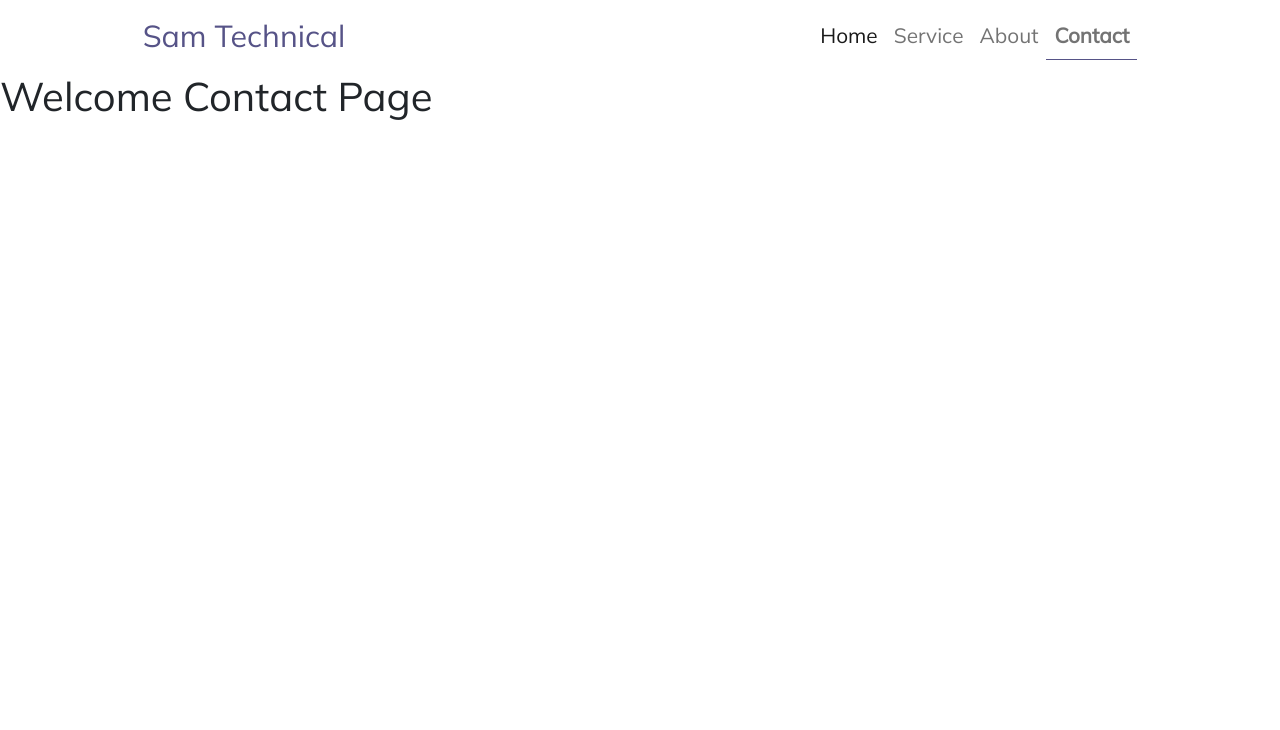
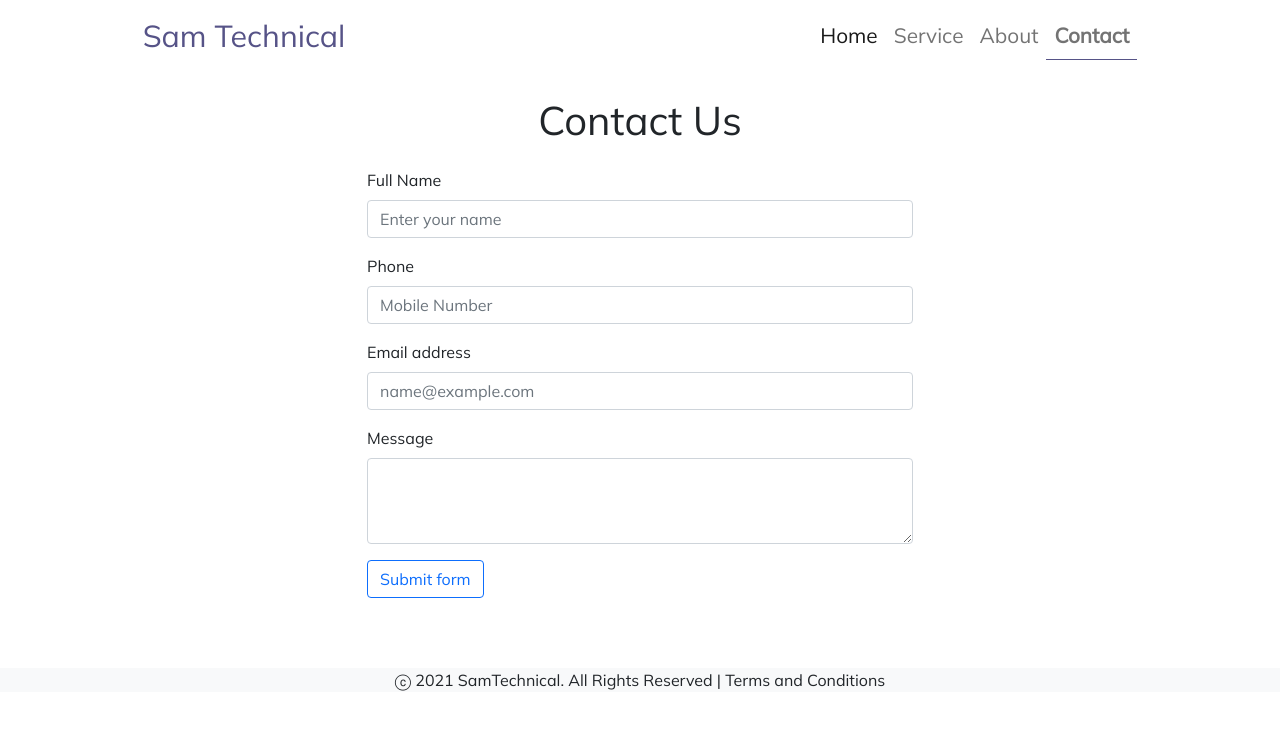
Before and after one commit to samstyle321/sam-technical, a React (Create React App) app: page /contact in a window 1280 px wide. Shown: the top 730 px of the page. Built offline with nearby package versions, Linux system fonts and the light colour scheme.

Commit message:
Contact page

```diff
--- a/public/index.html
+++ b/public/index.html
@@ -24,7 +24,7 @@
       work correctly both with client-side routing and a non-root public URL.
       Learn how to configure a non-root public URL by running `npm run build`.
     -->
-    <title>React App</title>
+    <title>Sam Technical</title>
   </head>
   <body>
     <noscript>You need to enable JavaScript to run this app.</noscript>
--- a/src/App.js
+++ b/src/App.js
@@ -7,6 +7,7 @@
 import Service from "./Service";
 import Contact from "./Contact";
 import Navbar from "./Navbar";
+import Footer from "./Footer";
 
 const App = () => {
   return (
@@ -19,6 +20,7 @@
         <Route path="/contact" component={Contact} />
         <Redirect to="/" />
       </Switch>
+      <Footer />
     </>
   );
 };
--- a/src/Contact.js
+++ b/src/Contact.js
@@ -1,7 +1,102 @@
-import React from "react";
+import React, { useState } from "react";
 const Contact = () => {
+  const [data, setData] = useState({
+    name: "",
+    phone: "",
+    email: "",
+    message: "",
+  });
+  const InputEvent = (event) => {
+    const { name, value } = event.target;
+
+    setData((preVal) => {
+      return {
+        ...preVal,
+        [name]: value,
+      };
+    });
+  };
+
+  const formSubmit = (e) => {
+    e.preventDefault();
+    alert(
+      `My name is ${data.name} and my phone number is ${data.phone} and email is ${data.email}, Here is what I want to say " ${data.message} "`
+    );
+  };
   return (
-    <h1>Welcome Contact Page</h1>
+    <>
+      <div className="my-4">
+        <h1 className="text-center">Contact Us</h1>
+      </div>
+      <div className="container contact_div">
+        <div className="row">
+          <div className="col-md-6 col-10 mx-auto">
+            <form onSubmit={formSubmit}>
+              <div class="mb-3">
+                <label for="exampleFormControlInput1" class="form-label">
+                  Full Name
+                </label>
+                <input
+                  type="text"
+                  class="form-control"
+                  id="exampleFormControlInput1"
+                  name="name"
+                  value={data.name}
+                  onChange={InputEvent}
+                  placeholder="Enter your name"
+                />
+              </div>
+              <div class="mb-3">
+                <label for="exampleFormControlInput1" class="form-label">
+                  Phone
+                </label>
+                <input
+                  type="number"
+                  class="form-control"
+                  id="exampleFormControlInput1"
+                  name="phone"
+                  value={data.phone}
+                  onChange={InputEvent}
+                  placeholder="Mobile Number"
+                />
+              </div>
+              <div class="mb-3">
+                <label for="exampleFormControlInput1" class="form-label">
+                  Email address
+                </label>
+                <input
+                  type="email"
+                  class="form-control"
+                  id="exampleFormControlInput1"
+                  name="email"
+                  value={data.email}
+                  onChange={InputEvent}
+                  placeholder="name@example.com"
+                />
+              </div>
+              <div class="mb-3">
+                <label for="exampleFormControlTextarea1" class="form-label">
+                  Message
+                </label>
+                <textarea
+                  class="form-control"
+                  id="exampleFormControlTextarea1"
+                  name="message"
+                  value={data.message}
+                  onChange={InputEvent}
+                  rows="3"
+                ></textarea>
+              </div>
+              <div class="col-12">
+                <button class="btn btn-outline-primary" type="submit">
+                  Submit form
+                </button>
+              </div>
+            </form>
+          </div>
+        </div>
+      </div>
+    </>
   );
 };
 
--- /dev/null
+++ b/src/Footer.js
@@ -0,0 +1,12 @@
+import React from "react";
+
+const Footer = () => {
+  return (
+    <>
+      <footer className="w-100 bg-light text-center footer">
+        <p>ⓒ 2021 SamTechnical. All Rights Reserved | Terms and Conditions</p>
+      </footer>
+    </>
+  );
+};
+export default Footer;
--- a/src/index.css
+++ b/src/index.css
@@ -28,7 +28,7 @@
 #header {
   width: 100%;
   height: 80vh;
-  margin-top: 60px;
+  margin-top: 70px;
 }
 #header h1 {
   margin: 0 0 10px 0;
@@ -96,3 +96,8 @@
 .card-title {
   font-weight: bold;
 }
+
+.footer {
+  margin-top: 70px;
+  margin-bottom: -13px;
+}
```
Also changed, not shown: src/images/home.svg (added), src/images/home2.svg (added).
